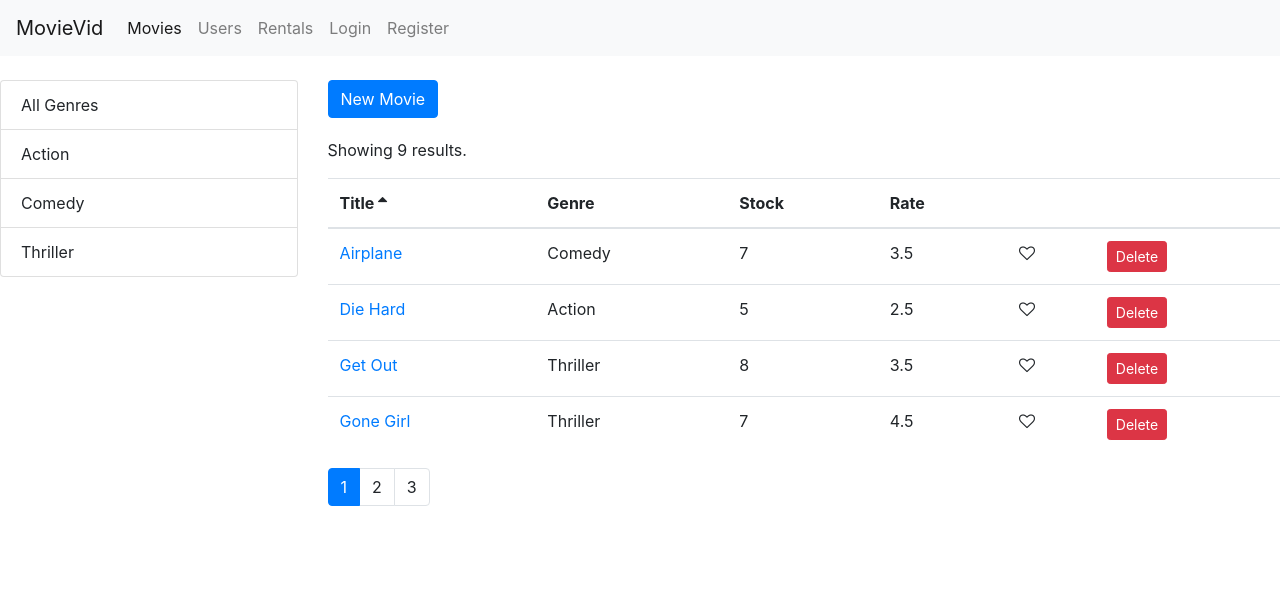
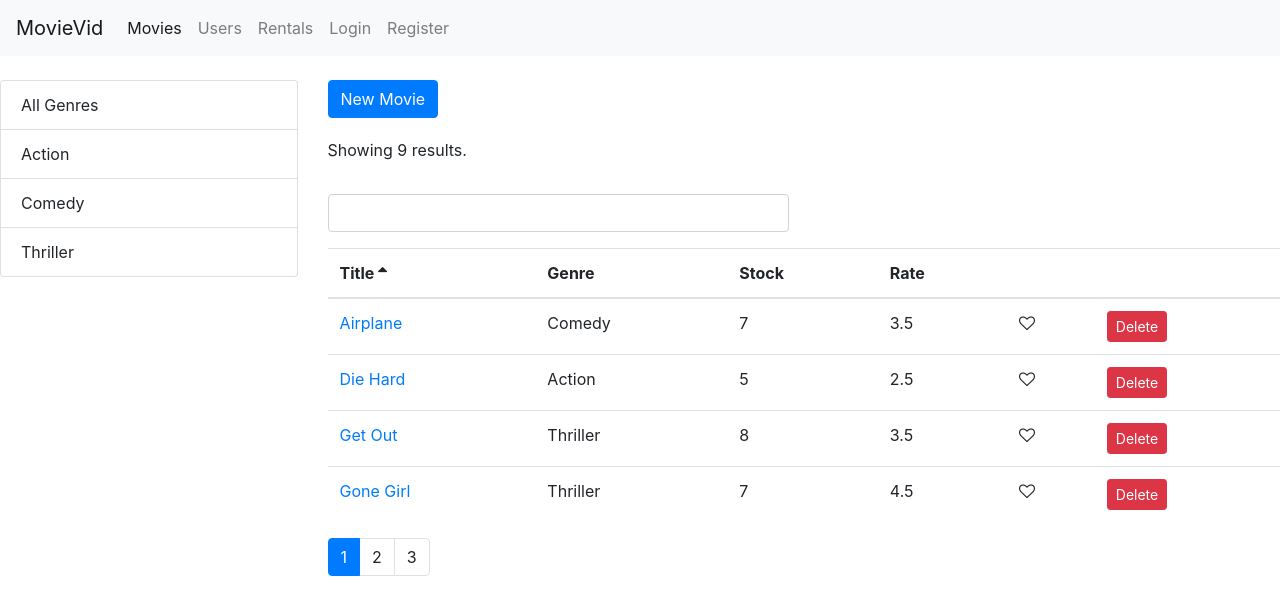
Before and after one commit to prateek951/Movie-Vid-App, a React (Create React App) app in the folder movievid/: page /movies in a window 1280 px wide. Shown: the top 614 px of the page. Built offline with nearby package versions, Linux system fonts and the light colour scheme.

Commit message:
searching the records done

```diff
--- a/movievid/src/components/Movies.js
+++ b/movievid/src/components/Movies.js
@@ -7,6 +7,7 @@ import { getGenres } from "../services/fakeGenreService";
 import ListGroup from "./common/ListGroup";
 import MoviesTable from "./MoviesTable";
 import _ from "lodash";
+import Searchbar from "./common/Searchbar";
 
 export default class Movies extends Component {
   state = {
@@ -14,7 +15,8 @@ export default class Movies extends Component {
     pageSize: 4,
     currentPage: 1,
     genres: [],
-    selectedGenre: {},
+    selectedGenre: null,
+    searchQuery: "",
     sortColumn: { sortBy: "title", order: "asc" }
   };
   componentDidMount() {
@@ -43,12 +45,14 @@ export default class Movies extends Component {
   };
   handleGenreSelect = genre => {
     console.log(genre);
-    this.setState({ selectedGenre: genre, currentPage: 1 });
+    this.setState({ selectedGenre: genre, searchQuery: '', currentPage: 1 });
   };
   handleSort = sortColumn => {
     // console.log('handleSort fired');
-      this.setState({ sortColumn });
-
+    this.setState({ sortColumn });
+  };
+  handleSearch = search => {
+    this.setState({ searchQuery: search, selectedGenre: null, currentPage: 1 });
   };
   // Sorting using lodash in ascending order
   // sortMovies = (movies,sortBy) => {
@@ -60,16 +64,17 @@ export default class Movies extends Component {
       pageSize,
       selectedGenre,
       currentPage,
-      sortColumn
+      sortColumn,
+      searchQuery
     } = this.state;
-    if (movies.length === 0) {
-      return <h1>There are no movies in the database!</h1>;
+    //Filtering the records
+    let filtered = movies;
+    if(searchQuery) {
+      filtered = movies.filter(m => m.title.toLowerCase().startsWith(searchQuery.toLowerCase()));
     }
-    //Filtering the records
-    const filtered =
-      selectedGenre && selectedGenre._id
-        ? movies.filter(m => m.genre._id === selectedGenre._id)
-        : movies;
+    else if(selectedGenre && selectedGenre._id) {
+      filtered = movies.filter(m => m.genre._id === selectedGenre._id);
+    }
     // Sorting the filtered table using lodash
     const sorted = _.orderBy(filtered, [sortColumn.sortBy], [sortColumn.order]);
     // Pagination finally
@@ -85,8 +90,15 @@ export default class Movies extends Component {
           />
         </div>
         <div className="col">
-          <Link to={`/movies/new`} style={{marginBottom: 20}} className="btn btn-primary">New Movie</Link>
+          <Link
+            to={`/movies/new`}
+            style={{ marginBottom: 20 }}
+            className="btn btn-primary"
+          >
+            New Movie
+          </Link>
           <p>Showing {filtered.length} results.</p>
+          <Searchbar value={searchQuery} onChange={this.handleSearch} />
           <MoviesTable
             onSort={this.handleSort}
             movies={movies_per_page}
--- /dev/null
+++ b/movievid/src/components/common/Searchbar.js
@@ -0,0 +1,22 @@
+import React from "react";
+
+const Searchbar = ({ value, onChange }) => {
+  console.log(value);
+  return (
+    <div className="row">
+      <div className="col-md-6 col-md-3-offset-3">
+        <div className="form-group">
+          <input
+            type="search"
+            name="query"
+            className="form-control my-3"
+            value={value}
+            onChange={e => onChange(e.currentTarget.value)}
+          />
+        </div>
+      </div>
+    </div>
+  );
+};
+
+export default Searchbar;
```
